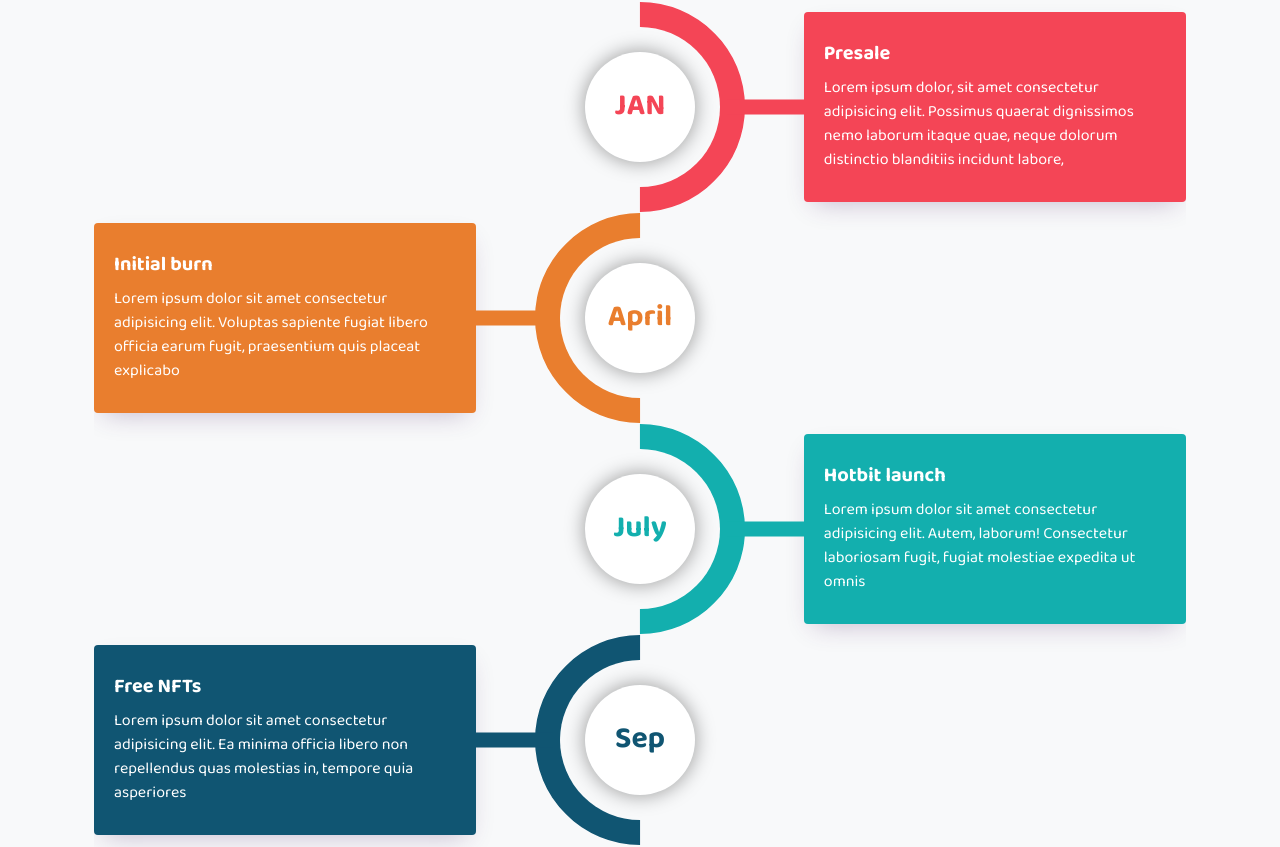
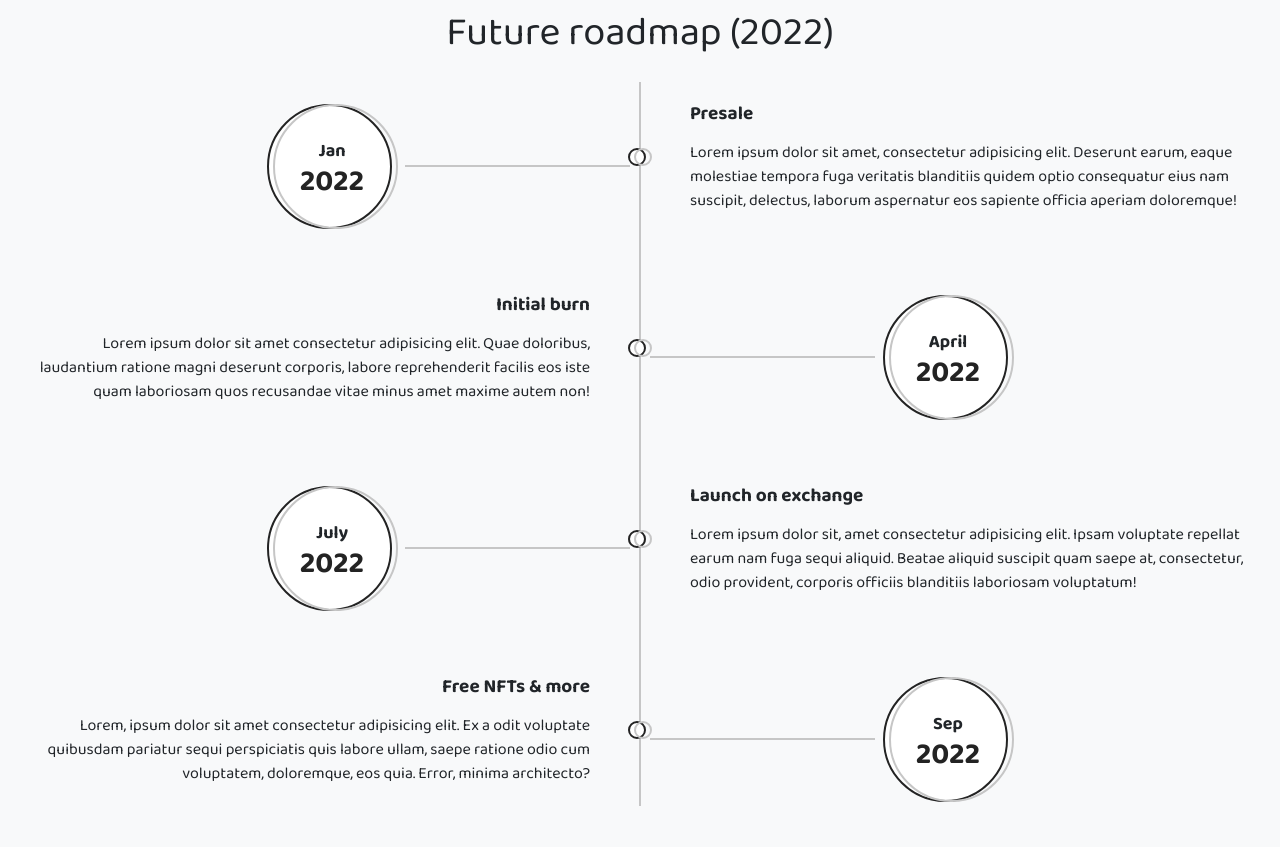
Before and after one commit to alphaxglobal/alphaxglobal.github.io, a React (Create React App) app: page / in a window 1280 px wide. Shown: the part 3268-4115 px from the top of the page. Built offline with nearby package versions, Linux system fonts and the light colour scheme.

Commit message:
minor changes

```diff
--- a/src/components/faq.jsx
+++ b/src/components/faq.jsx
@@ -55,7 +55,7 @@
                 <div className="accordion-item">
                   <h2 className="accordion-header" id={`headingId${index}`}>
                     <button
-                      className="accordion-button collapsed"
+                      className={index === 0 ? `accordion-button` : `accordion-button collapsed`}
                       type="button"
                       data-bs-toggle="collapse"
                       data-bs-target={`#collapseId${index}`}
@@ -67,7 +67,7 @@
                   </h2>
                   <div
                     id={`collapseId${index}`}
-                    className="accordion-collapse collapse"
+                    className={index === 0 ? `accordion-collapse collapse show` : `accordion-collapse collapse`}
                     aria-labelledby={`headingId${index}`}
                     data-bs-parent="#accordionExample"
                   >
--- a/src/components/roadmap.jsx
+++ b/src/components/roadmap.jsx
@@ -1,6 +1,29 @@
 import "../css/roadmap.css";
 
 const Roadmap = () => {
+  const dataList = [
+    {
+      year: "JAN",
+      title: "Presale",
+      description: "Hic, pariatur, cum ad natus adipisci a iusto explicabo consequatur eius, ratione facere?",
+    },
+    {
+      year: "April",
+      title: "Initial burn",
+      description: "Quam laborum distinctio excepturi quos itaque exercitationem ipsam eaque!",
+    },
+    {
+      year: "July",
+      title: "Hotbit launch",
+      description: "Incidunt aliquid hic deleniti voluptatem dolorum fugiat accusantium vel molestias excepturi reicis",
+    },
+    {
+      year: "Sep",
+      title: "Free NFTs",
+      description: "Placeat neque, voluptatem ad assumenda, non ducimus dolorum fugiat accusantium debitis nulla",
+    },
+  ];
+
   return (
     <section className="bg-light" id="roadmap">
       <div className="container p-4">
@@ -9,54 +32,17 @@
 
           <div className="col-md-12">
             <div className="main-timeline3">
-              <div className="timeline">
-                <div className="timeline-icon">
-                  <span className="year">JAN</span>
+              {dataList.map((dataItem) => (
+                <div className="timeline">
+                  <div className="timeline-icon">
+                    <span className="year">{dataItem.year}</span>
+                  </div>
+                  <div className="timeline-content rounded">
+                    <h2 className="title">{dataItem.title}</h2>
+                    <p className="description">{dataItem.description}</p>
+                  </div>
                 </div>
-                <div className="timeline-content rounded">
-                  <h2 className="title">Presale</h2>
-                  <p className="description">
-                    Lorem ipsum dolor, sit amet consectetur adipisicing elit. Possimus quaerat dignissimos nemo laborum
-                    itaque quae, neque dolorum distinctio blanditiis incidunt labore,
-                  </p>
-                </div>
-              </div>
-              <div className="timeline">
-                <div className="timeline-icon">
-                  <span className="year">April</span>
-                </div>
-                <div className="timeline-content rounded">
-                  <h3 className="title">Initial burn</h3>
-                  <p className="description">
-                    Lorem ipsum dolor sit amet consectetur adipisicing elit. Voluptas sapiente fugiat libero officia
-                    earum fugit, praesentium quis placeat explicabo
-                  </p>
-                </div>
-              </div>
-              <div className="timeline">
-                <div className="timeline-icon">
-                  <span className="year">July</span>
-                </div>
-                <div className="timeline-content rounded">
-                  <h3 className="title">Hotbit launch</h3>
-                  <p className="description">
-                    Lorem ipsum dolor sit amet consectetur adipisicing elit. Autem, laborum! Consectetur laboriosam
-                    fugit, fugiat molestiae expedita ut omnis
-                  </p>
-                </div>
-              </div>
-              <div className="timeline">
-                <div className="timeline-icon">
-                  <span className="year">Sep</span>
-                </div>
-                <div className="timeline-content rounded">
-                  <h3 className="title">Free NFTs</h3>
-                  <p className="description">
-                    Lorem ipsum dolor sit amet consectetur adipisicing elit. Ea minima officia libero non repellendus
-                    quas molestias in, tempore quia asperiores
-                  </p>
-                </div>
-              </div>
+              ))}
             </div>
           </div>
         </div>
--- a/src/css/roadmap.css
+++ b/src/css/roadmap.css
@@ -67,6 +67,7 @@
 }
 
 .main-timeline3 .timeline-content {
+  height: 166px;
   width: 35%;
   float: right;
   background: #f44556;
--- a/src/index.js
+++ b/src/index.js
@@ -18,6 +18,7 @@
 import Partners from "./components/partners";
 import UsefulLinks from "./components/useful-links";
 import Footer from "./components/footer";
+import TimeLine from "./components/timeline";
 
 ReactDOM.render(
   <React.StrictMode>
@@ -27,7 +28,8 @@
     <Invest />
     <Tokenomics />
     <FAQ />
-    <Roadmap />
+    {/* <Roadmap /> */}
+    <TimeLine />
     <Partners />
     <UsefulLinks />
     <Footer />
```
